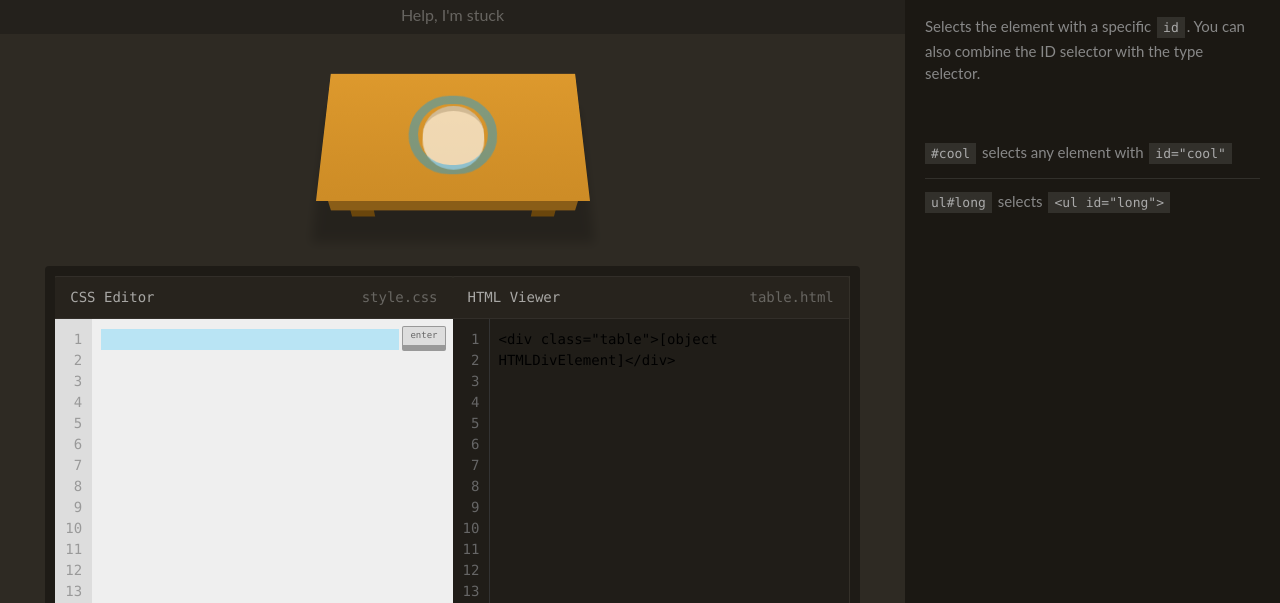
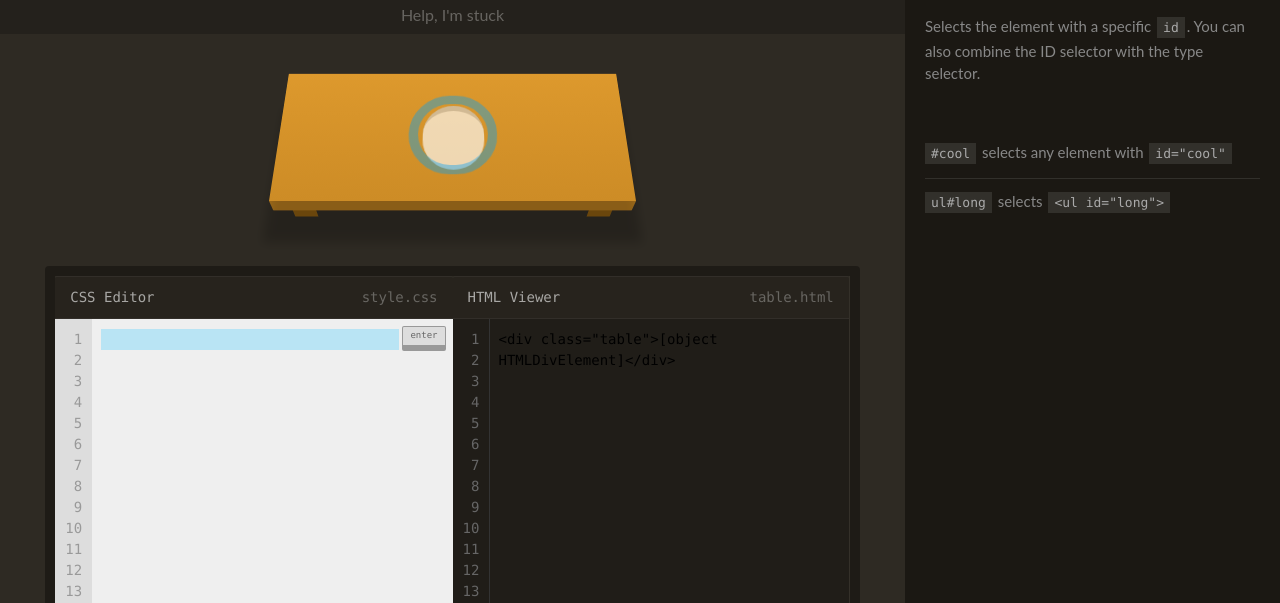
Before and after one commit to iozefavichus/rss-scc-selectors, a website built with webpack: page rss-css-selectors/index.html in a window 1280 px wide. Shown: the part 197-800 px from the top of the page. Built offline with nearby package versions, Linux system fonts and the light colour scheme.

Commit message:
fix: fix chaging size of the table

```diff
--- a/rss-css-selectors/src/components/app/levels.ts
+++ b/rss-css-selectors/src/components/app/levels.ts
@@ -13,7 +13,8 @@ export const levels = [
       boardMarkup: `
       <plate/>
       <plate/>
-      `
+      `,
+      width: 242,
     },
   {
     helpTitle : "Select elements by their type",
@@ -30,7 +31,8 @@ export const levels = [
     <bento/>
     <plate/>
     <bento/>
-    `
+    `,
+    width: 367,
   },
   {
     helpTitle: "Select elements with an ID",
@@ -47,7 +49,8 @@ export const levels = [
     <plate id="fancy"/>
     <plate/>
     <bento/>
-    `
+    `,
+    width: 367,
   },
   {
     helpTitle: "Select an element inside another element",
@@ -66,7 +69,8 @@ export const levels = [
       <apple/>
     </plate>
     <apple/>
-    `
+    `,
+    width: 327,
   },
   {
     helpTitle: "Combine the Descendant & ID Selectors",
@@ -88,7 +92,8 @@ export const levels = [
     <plate>
       <pickle/>
     </plate>
-    `
+    `,
+    width: 367,
   },
   {
     helpTitle: "Select elements by their class",
@@ -107,7 +112,8 @@ export const levels = [
       <apple class="small"/>
     </plate>
     <plate/>
-    `
+    `,
+    width: 380,
   },
   {
     helpTitle: "Combine the Class Selector",
@@ -131,7 +137,8 @@ export const levels = [
     </plate>
     <plate>
       <orange class="small"/>
-    </plate>`
+    </plate>`,
+    width: 504,
   },
   {
     helpTitle: "You can do it...",
@@ -155,6 +162,7 @@ export const levels = [
     <bento>
       <orange class="small"/>
     </bento>
-    `
+    `,
+    width: 544,
   }
 ]
--- a/rss-css-selectors/src/components/app/logics.ts
+++ b/rss-css-selectors/src/components/app/logics.ts
@@ -223,24 +223,15 @@ function showHelp() {
 }
 
 function resetTable() {
-    const displayhelp = document.querySelector('.display-help');
-    displayhelp?.classList.remove('open-help');
+    console.log(level.width);
+    document.querySelector('.display-help')?.classList.remove('open-help');
+    document.querySelector('.clean,.strobe')?.classList.remove('clean,strobe');
+    document.querySelector('input')?.classList.add('input-strobe');
+    document.querySelector('.table-surface')?.setAttribute("style",`width: ${level.width}px`);
 
-    const clean = document.querySelector('.clean,.strobe');
-    clean?.classList.remove('clean,strobe');
-
-    const strobe = document.querySelector('input');
-    strobe?.classList.add('input-strobe');
-
-    const table = document.querySelectorAll('.table *');
-    table.forEach(() => {
-        // (this).width($(this).width());
-    });
-
-    const tableWidth = document.querySelector('.table');
-    tableWidth?.setAttribute('style', "outerWidth:''");
-    const tableedge = document.querySelector('.table-wrapper, .table-edge');
-    tableedge?.setAttribute('style', 'width: ${tableWidth}');
+    // document.querySelector('.table')?.setAttribute('style', "outerWidth:''");
+    document.querySelector('.table-wrapper')?.setAttribute('style', `width: ${level.width}px`);
+    document.querySelector('.table-edge')?.setAttribute('style', `width: ${level.width}px`);
 }
 
 //  export function checkCompleted(levelNumber: number){
@@ -297,6 +288,7 @@ function getMarkup(el: Element) {
     // const elName = el.tagName.toLowerCase();
     const wrapperEl = document.createElement('div');
     console.log(el);
+    // return el;
     // const attributeString = '';
 
     // this.forEach( el.attributes, function () {
--- a/rss-css-selectors/src/components/app/style.css
+++ b/rss-css-selectors/src/components/app/style.css
@@ -88,3 +88,28 @@
 .level-nav a.link-jiggle {
     animation: linkJiggle .2s ease-out;
   }
+
+@keyframes strobeStart {
+  0% {
+    transform:  skew(0deg,0deg) scaleY(1) ;
+    animation-timing-function: ease-in;
+   }
+  40% {
+    transform:  skew(0deg,0deg) scaleY(.9);
+    animation-timing-function: ease-out;
+  }
+  100% { transform:   skew(4deg,0deg) scaleX(1); }
+}
+
+@keyframes strobe {
+  0% { transform:   skew(4deg,0deg) scaleX(1); }
+  10% { transform:  skew(1deg,0deg) scaleY(.9) ; }
+  50% { transform:  skew(-4deg,0deg) scaleX(1); }
+  60% { transform:  skew(-1deg,0deg) scaleY(.9) ; }
+  100% {transform: skew(4deg,0deg) scaleX(1); }
+}
+.strobe {
+    transform-origin: bottom;
+    animation: strobeStart .5s ease-out, strobe 1s infinite;
+    animation-delay: 0s, .5s;
+  }
--- a/rss-css-selectors/src/types/index.ts
+++ b/rss-css-selectors/src/types/index.ts
@@ -25,5 +25,6 @@ export type Leveltype = {
     syntax : string,
     help : string,
     examples : Array<string>,
-    boardMarkup: string
+    boardMarkup: string,
+    width: number
 }
```
